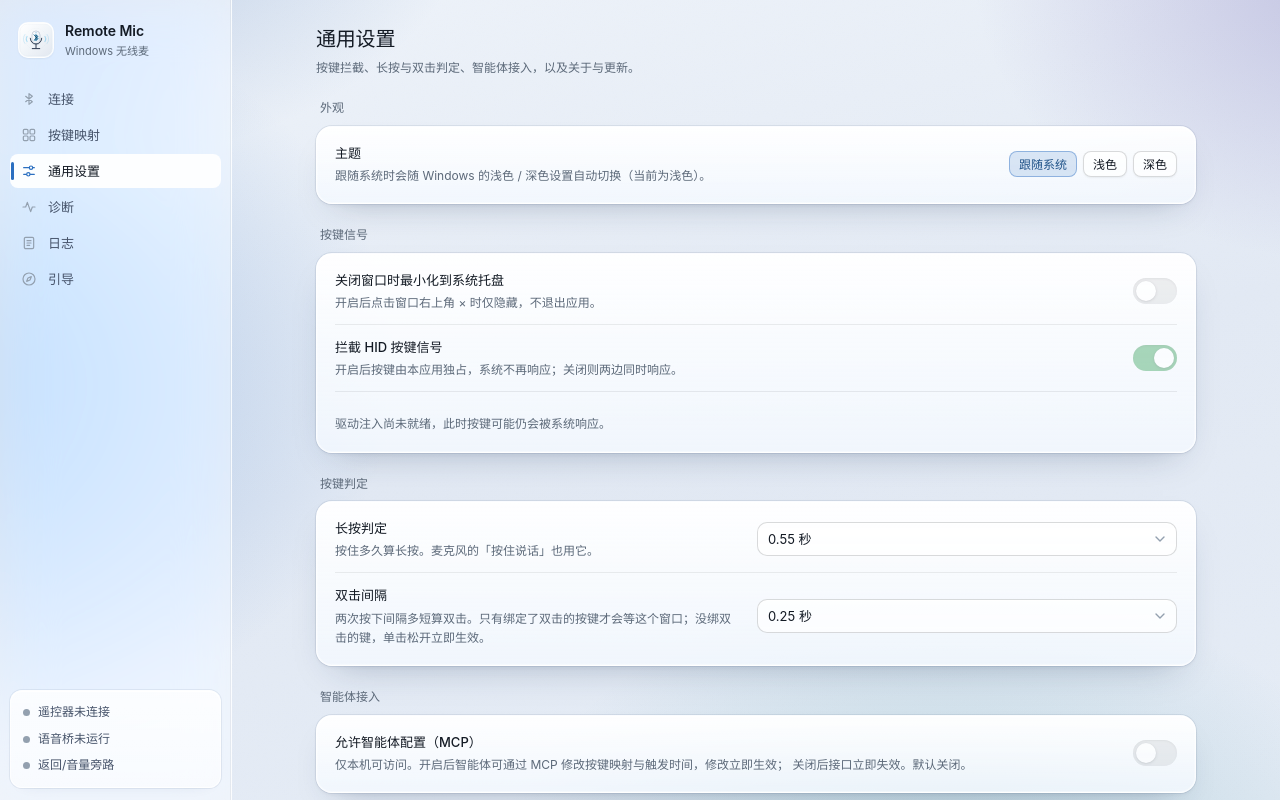
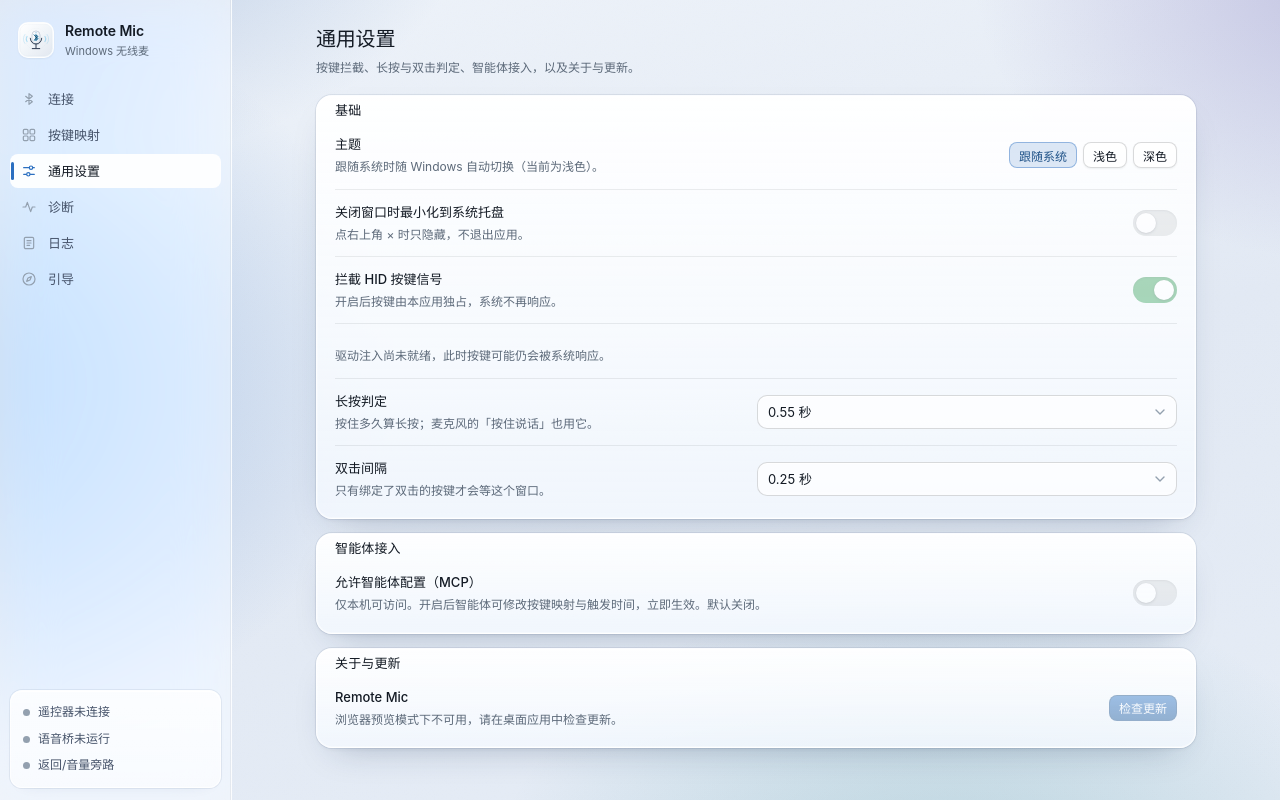
Before and after one commit to poluce/windows-remote-mic, a React (Vite) app: page / in a window 1280 px wide. Both pictures are taken after a click on the button "通用设置". Built offline with nearby package versions, Linux system fonts and the light colour scheme.

Commit message:
refactor(ui): 通用设置页合并分组
外观 / 按键信号 / 按键判定 三组合成一张「基础」卡；智能体接入与关于与更新
各自保留一张卡、标题写进卡内。去掉页面级 section-label（每组之间 22px 空档），
并把几段说明文字收短。

```diff
--- a/src/pages/SettingsPage.css
+++ b/src/pages/SettingsPage.css
@@ -1,6 +1,23 @@
 /* 通用设置页专用样式（从 App.css 拆出，随页面组件按需加载）。 */
 
 /* ---------- 通用设置页 ---------- */
+/* 三张卡各自带标题（基础 / 智能体接入 / 关于与更新），不再用页面级的 section-label
+   分组——那会让每组之间多出 22px 空档，整页看起来碎。 */
+.settings-card {
+  padding: 14px 18px 8px;
+}
+
+.settings-card .card-title {
+  margin: 0 0 2px;
+  font-size: var(--rm-fs-13);
+  color: var(--rm-text);
+}
+
+/* 卡片标题本身已经和第一行分开，第一行不再需要额外上边距 */
+.settings-card .card-title + .form-row {
+  border-top: none;
+}
+
 /* 复用已有的 .form-card / .form-row / .form-label（macOS 系统设置式），
    这里只补「标题 + 说明」两行文字的主体列，以及行尾的窄下拉。 */
 .form-text {
--- a/src/pages/SettingsPage.tsx
+++ b/src/pages/SettingsPage.tsx
@@ -258,13 +258,13 @@ export function SettingsPage() {
         </div>
       </div>
 
-      <div className="section-label">外观</div>
-      <section className="card form-card">
+      <section className="card form-card settings-card">
+        <div className="card-title">基础</div>
         <div className="form-row">
           <div className="form-text">
             <div className="form-label">主题</div>
             <p className="hint">
-              跟随系统时会随 Windows 的浅色 / 深色设置自动切换
+              跟随系统时随 Windows 自动切换
               {themePref === "system" && `（当前为${resolvedTheme === "dark" ? "深色" : "浅色"}）`}。
             </p>
           </div>
@@ -282,15 +282,12 @@ export function SettingsPage() {
             ))}
           </div>
         </div>
-      </section>
 
-      <div className="section-label">按键信号</div>
-      <section className="card form-card">
         <div className="form-row">
           <div className="form-text">
             <div className="form-label">关闭窗口时最小化到系统托盘</div>
             <p className="hint">
-              开启后点击窗口右上角 × 时仅隐藏，不退出应用。
+              点右上角 × 时只隐藏，不退出应用。
             </p>
           </div>
           <button
@@ -310,7 +307,7 @@ export function SettingsPage() {
           <div className="form-text">
             <div className="form-label">拦截 HID 按键信号</div>
             <p className="hint">
-              开启后按键由本应用独占，系统不再响应；关闭则两边同时响应。
+              开启后按键由本应用独占，系统不再响应。
             </p>
           </div>
           <button
@@ -331,14 +328,11 @@ export function SettingsPage() {
              <p className="hint warn">驱动注入尚未就绪，此时按键可能仍会被系统响应。</p>
           </div>
         )}
-      </section>
 
-      <div className="section-label">按键判定</div>
-      <section className="card form-card">
         <div className="form-row">
           <div className="form-text">
             <div className="form-label">长按判定</div>
-            <p className="hint">按住多久算长按。麦克风的「按住说话」也用它。</p>
+            <p className="hint">按住多久算长按；麦克风的「按住说话」也用它。</p>
           </div>
           <select
             className="select timing-select"
@@ -356,9 +350,7 @@ export function SettingsPage() {
         <div className="form-row">
           <div className="form-text">
             <div className="form-label">双击间隔</div>
-            <p className="hint">
-              两次按下间隔多短算双击。只有绑定了双击的按键才会等这个窗口；没绑双击的键，单击松开立即生效。
-            </p>
+            <p className="hint">只有绑定了双击的按键才会等这个窗口。</p>
           </div>
           <select
             className="select timing-select"
@@ -375,14 +367,13 @@ export function SettingsPage() {
         </div>
       </section>
 
-      <div className="section-label">智能体接入</div>
-      <section className="card form-card">
+      <section className="card form-card settings-card">
+        <div className="card-title">智能体接入</div>
         <div className="form-row">
           <div className="form-text">
             <div className="form-label">允许智能体配置（MCP）</div>
             <p className="hint">
-              仅本机可访问。开启后智能体可通过 MCP 修改按键映射与触发时间，修改立即生效；
-              关闭后接口立即失效。默认关闭。
+              仅本机可访问。开启后智能体可修改按键映射与触发时间，立即生效。默认关闭。
             </p>
             {agentStatus && (
               <p className="hint">
@@ -441,8 +432,8 @@ export function SettingsPage() {
         {agentMsg && <p className="hint">{agentMsg}</p>}
       </section>
 
-      <div className="section-label">关于与更新</div>
-      <section className="card form-card">
+      <section className="card form-card settings-card">
+        <div className="card-title">关于与更新</div>
         <div className="form-row">
           <div className="form-text">
             <div className="form-label">
```
Also changed, not shown: 1 other file (tests, documents, lock files or other folders).
